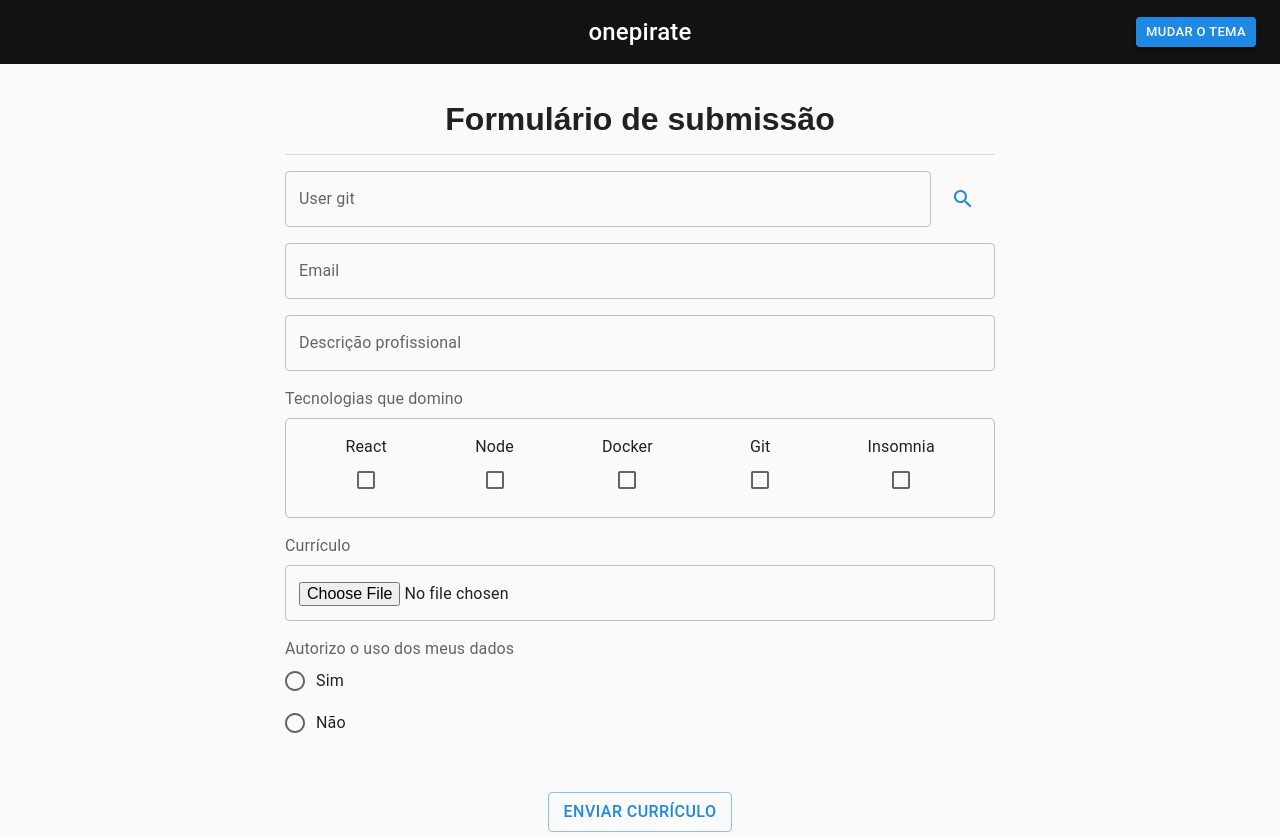
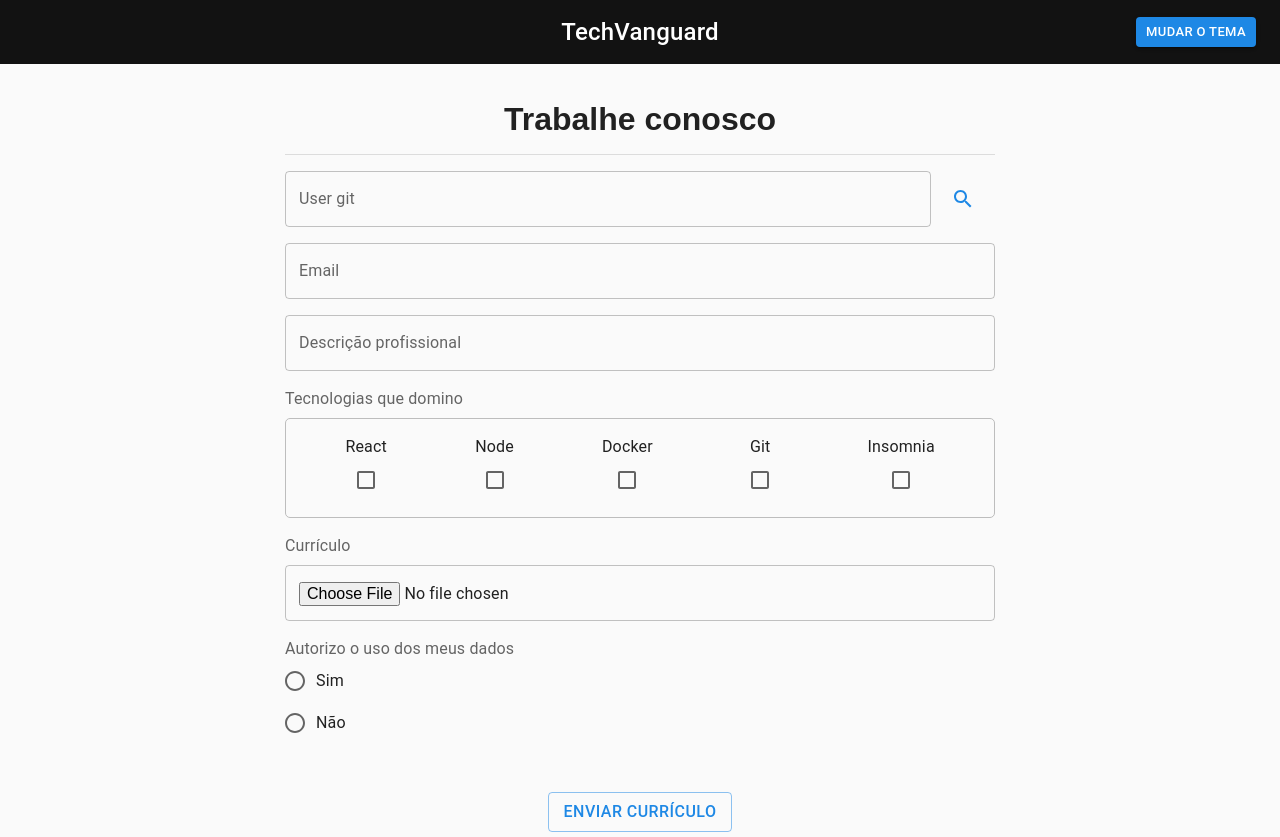
Before and after one commit to ottonSam/selection-process, a React (Create React App) app: page / in a window 1280 px wide. Built offline with nearby package versions, Linux system fonts and the light colour scheme.

Commit message:
UI review

```diff
--- a/src/components/AppAppBar/index.tsx
+++ b/src/components/AppAppBar/index.tsx
@@ -22,7 +22,7 @@ function AppAppBar({ goToHome, toggleTheme }: IProps) {
             onClick={goToHome}
             sx={{ fontSize: 24 }}
           >
-            {"onepirate"}
+            {"TechVanguard"}
           </Link>
           <Box
             sx={{
--- a/src/pages/FormPage/index.tsx
+++ b/src/pages/FormPage/index.tsx
@@ -52,7 +52,7 @@ const FormPage = ({ goToHome }: IProps) => {
   };
   return (
     <FormContainer>
-      <FormLabel>Formulário de submissão</FormLabel>
+      <FormLabel>Trabalhe conosco</FormLabel>
       <Divider />
       <FormProvider {...methods}>
         <form
--- a/src/pages/LandingPage.tsx
+++ /dev/null
@@ -1,14 +0,0 @@
-interface IProps {
-  goToForm: () => void;
-}
-
-const LandingPage = ({ goToForm }: IProps) => {
-  return (
-    <div>
-      <h1>LandingPage</h1>
-
-      <button onClick={goToForm}>goToForm</button>
-    </div>
-  );
-};
-export { LandingPage };
```
